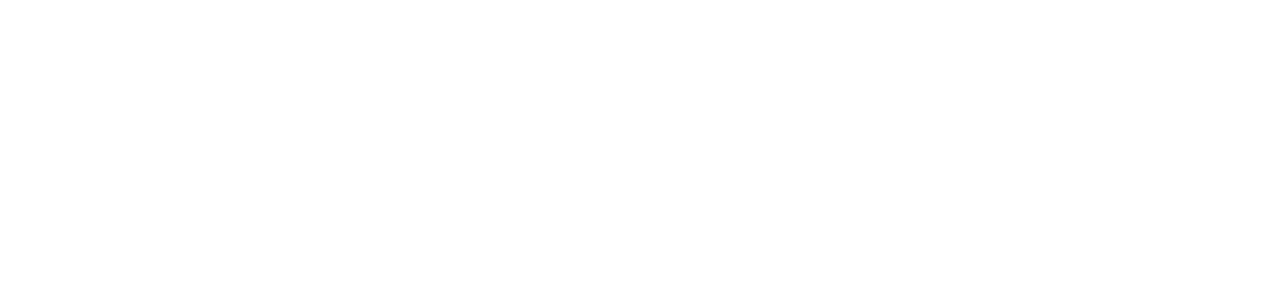
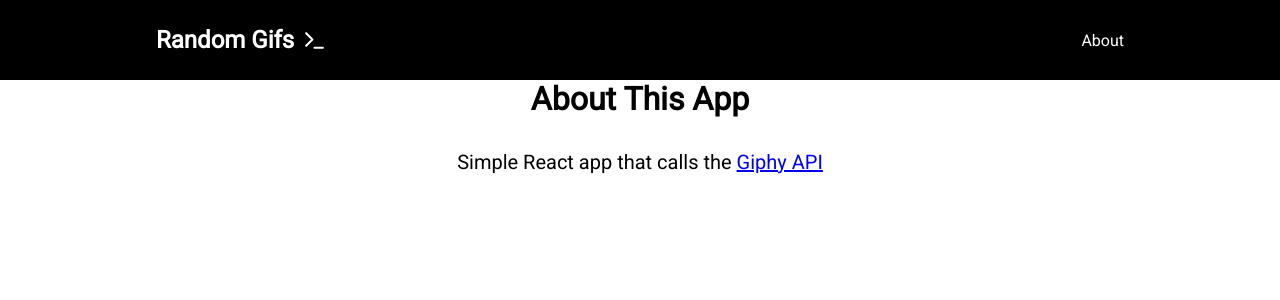
Before and after one commit to luke-h1/react-random-GIFS, a React (Create React App) app: page /about in a window 1280 px wide. Shown: the top 300 px of the page. Built offline with nearby package versions, Linux system fonts and the light colour scheme.

Commit message:
cleanup app

```diff
--- a/src/App.js
+++ b/src/App.js
@@ -1,6 +1,7 @@
 import React from 'react';
 import './App.scss';
 import Home from './pages/Home/Home';
+import About from './pages/About/About';
 import { BrowserRouter, Switch, Route } from 'react-router-dom';
 function App() {
   return (
@@ -8,6 +9,7 @@
       <>
         <Switch>
           <Route path="/" exact component={Home} />
+          <Route path="/about" exact component={About} />
         </Switch>
       </>
     </BrowserRouter>
--- a/src/components/Navbar/Navbar.js
+++ b/src/components/Navbar/Navbar.js
@@ -1,21 +1,34 @@
 import React from 'react';
 import PropTypes from 'prop-types';
 import './Navbar.scss';
-import {Link} from 'react-router-dom';
-import {FiTerminal} from 'react-icons/fi'
-const Navbar = () => {
+import { Link } from 'react-router-dom';
+import { FiTerminal } from 'react-icons/fi';
+const Navbar = ({ title, aboutLink }) => {
   return (
     <>
-    <nav className="nav">
-      <Link to='/' className='nav-link'>
-        <h1>Random Gifs</h1>
-        <FiTerminal className='navbar-icon'/>
-      </Link>
-      <div className="nav-menu">
-      <Link to='/about' className='nav-link'>About</Link>
-      </div>
-    </nav>
+      <nav className="nav">
+        <Link to="/" className="nav-link">
+          <h1 className='nav-title'>{title}</h1>
+          <FiTerminal className="navbar-icon" />
+        </Link>
+        <div className="nav-menu">
+          <Link to="/about" className="nav-link">
+            {aboutLink}
+          </Link>
+        </div>
+      </nav>
     </>
-  )
-}
+  );
+};
+
+Navbar.defaultProps = {
+  title: 'Random Gifs',
+  aboutLink: 'About',
+};
+
+Navbar.propTypes = {
+  title: PropTypes.string.isRequired,
+  aboutLink: PropTypes.string.isRequired,
+};
+
 export default Navbar;
--- a/src/components/Navbar/Navbar.scss
+++ b/src/components/Navbar/Navbar.scss
@@ -5,9 +5,11 @@
   justify-content: space-between;
   padding: 0.5rem calc((100vw - 1000px) / 2);
   z-index: 10;
-  h1 {
-    color: #fff;
-  }
+
+}
+
+.nav-title {
+  color: #fff;
 }
 
 .nav-link {
--- /dev/null
+++ b/src/pages/About/About.js
@@ -0,0 +1,25 @@
+import React from 'react';
+import Navbar from '../../components/Navbar/Navbar';
+import './About.scss';
+const About = () => {
+  return (
+    <>
+      <Navbar />
+
+      <h1 className="about">About This App</h1>
+      <div className="desc-container">
+        <p className="desc">
+          Simple React app that calls the{' '}
+          <a
+            href="https://developers.giphy.com/"
+            target="_blank"
+            rel="noreferrer"
+          >
+            Giphy API
+          </a>
+        </p>
+      </div>
+    </>
+  );
+};
+export default About;
--- /dev/null
+++ b/src/pages/About/About.scss
@@ -0,0 +1,15 @@
+.about {
+  text-align: center;
+}
+
+.desc {
+  margin-top: 2rem;
+  font-size: 20px;
+}
+
+.desc-container {
+  display: flex;
+  flex-direction: column;
+  justify-content: center;
+  align-items: center;
+}
```
